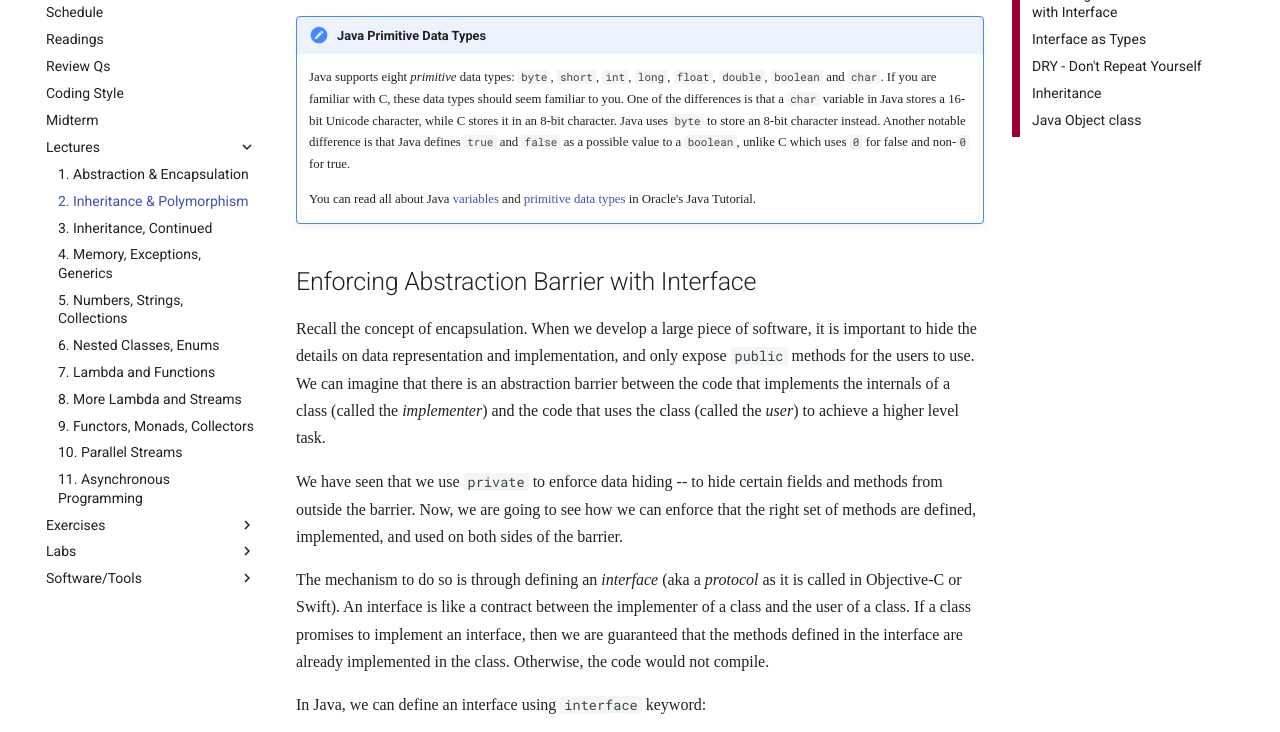
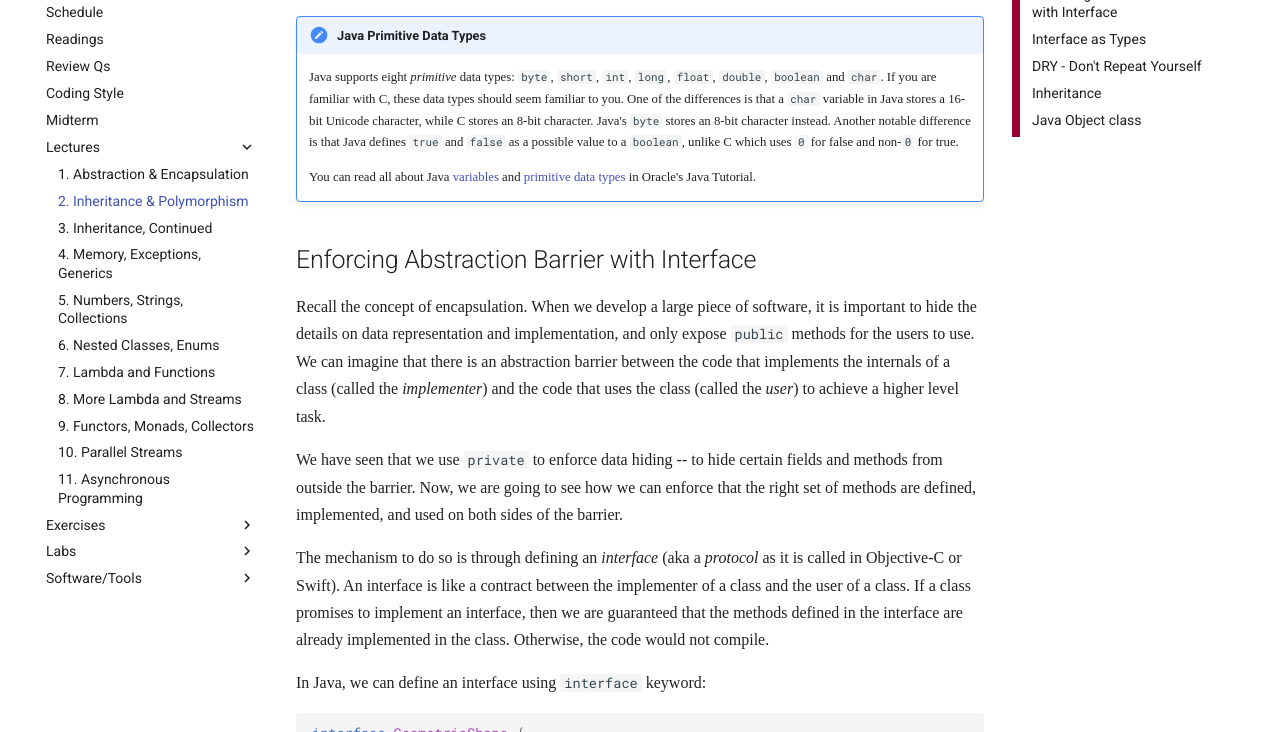
Before and after one commit to nus-cs2030/1718-s2, an MkDocs documentation site: the page built from docs/lec2.md, in a window 1280 px wide and 900 px high, scrolled down 1508 px, cut to the strip 168-900 px from the top of the window. Built offline with MkDocs 1.6.1 and Material for MkDocs 9.7.7, drawn with Linux system fonts in a browser that asks for light colours; some web fonts are replaced; comment, search, counter and statistics services are not loaded; old or Windows-style settings are respelled for this version of MkDocs.

Commit message:
Update lec2.md

```diff
--- a/docs/lec2.md
+++ b/docs/lec2.md
@@ -45,7 +45,7 @@ Java is very strict when it comes to type checking, and is one of the _type-safe
 <script type="text/javascript" src="https://asciinema.org/a/133995.js" id="asciicast-133995" async></script>
 
 !!! note "Java Primitive Data Types"
-    Java supports eight _primitive_ data types: `byte`, `short`, `int`, `long`, `float`, `double`, `boolean` and `char`.  If you are familiar with C, these data types should seem familiar to you.  One of the differences is that a `char` variable in Java stores a 16-bit Unicode character, while C stores it in an 8-bit character.  Java uses `byte` to store an 8-bit character instead.  Another notable difference is that Java defines `true` and `false` as a possible value to a `boolean`, unlike C which uses `0` for false and non-`0` for true.
+    Java supports eight _primitive_ data types: `byte`, `short`, `int`, `long`, `float`, `double`, `boolean` and `char`.  If you are familiar with C, these data types should seem familiar to you.  One of the differences is that a `char` variable in Java stores a 16-bit Unicode character, while C stores an 8-bit character.  Java's `byte` stores an 8-bit character instead.  Another notable difference is that Java defines `true` and `false` as a possible value to a `boolean`, unlike C which uses `0` for false and non-`0` for true.
 
 	You can read all about Java [variables](https://docs.oracle.com/javase/tutorial/java/nutsandbolts/variables.html) and [primitive data types](https://docs.oracle.com/javase/tutorial/java/nutsandbolts/datatypes.html) in Oracle's Java Tutorial.
 
```
